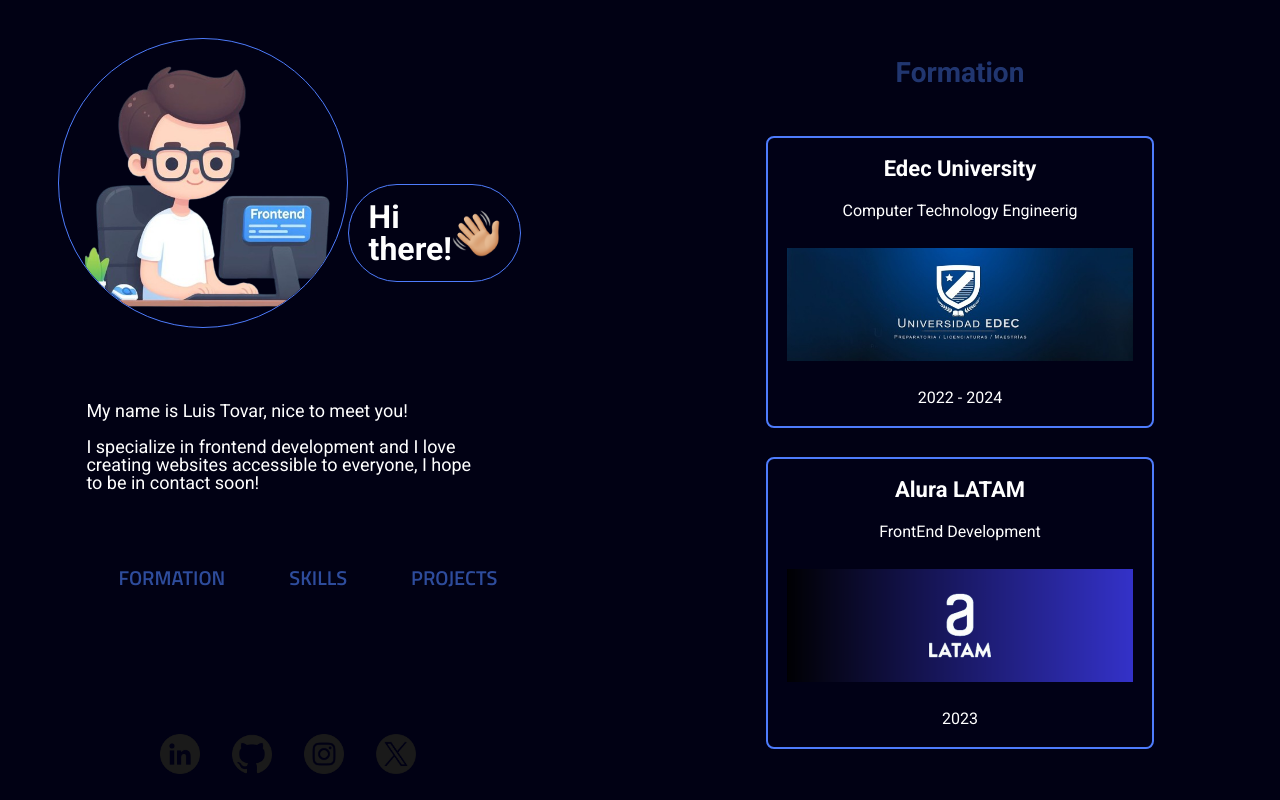
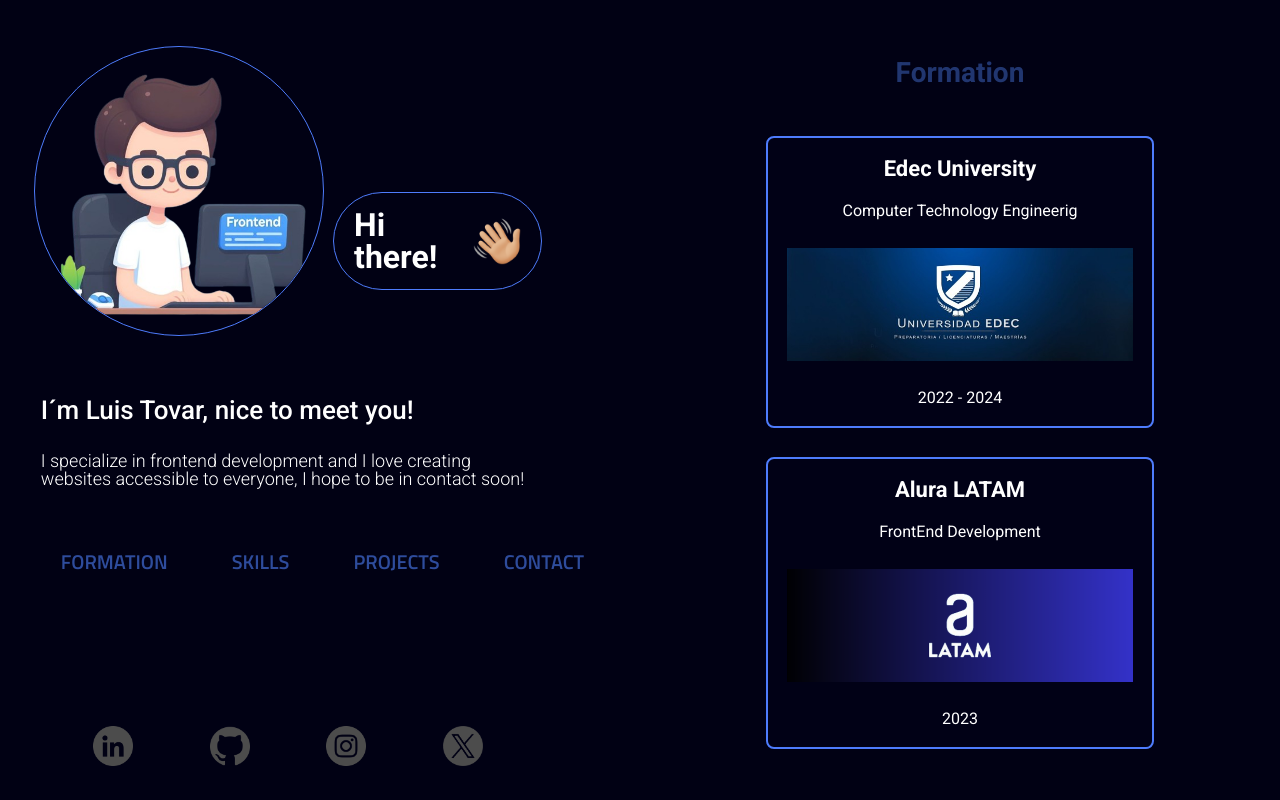
Before and after one commit to LTovarAlc/Porfolio, a React (Create React App) app: page / in a window 1280 px wide. Built offline with nearby package versions, Linux system fonts and the light colour scheme.

Commit message:
update presentation styles

```diff
--- a/src/Components/Presentation/presentation.css
+++ b/src/Components/Presentation/presentation.css
@@ -10,7 +10,7 @@
     justify-content: space-around;
     align-items: center;
     height: 40%;
-    width: 80%;
+    width: 90%;
 }
 
 .Avatar{
@@ -43,35 +43,44 @@
 }
 
 .description{
-    width: 70%;
-    height: 20%;
+    width: 90%;
+    height: 15%;
     display: flex;
-    align-items: center;
+    flex-direction: column;
+    justify-content: space-around;
+}
+
+.description h3{
+    font-size: 26px;
+    padding: 0px 12px;
+    font-weight: 500;
 }
 
 .description p{
     font-size: 18px;
+    font-weight: 300;
+    padding: 0px 12px;
 }
 
 .menu__container{
-    width: 70%;
+    width: 90%;
     height: 20%;
 }
 
 .buttons__container{
-    width: 50%;
+    width: 90%;
     display: flex;
-    justify-content: space-around;
+    justify-content: space-evenly;
 }
 
 .socialmedia__icon{
     height: 40px;
-    filter: invert(10%);
+    filter: invert(30%);
     cursor: pointer;
     margin: 0px 12px;
 }
 
 .socialmedia__icon:hover{
     transition: 0.3s ease;
-    filter: invert(50%);
+    filter: invert(100%);
 }
--- a/src/Components/Presentation/presentation.jsx
+++ b/src/Components/Presentation/presentation.jsx
@@ -24,8 +24,9 @@ const Presentation = () => {
           </div>
         </div>
         <div className="description">
+          <h3>I´m Luis Tovar, nice to meet you!</h3>
           <p>
-            My name is Luis Tovar, nice to meet you!<br /> <br /> I specialize in
+            I specialize in
             frontend development and I love creating websites accessible to
             everyone, I hope to be in contact soon!
           </p>
--- a/src/Components/menu/menu.jsx
+++ b/src/Components/menu/menu.jsx
@@ -12,6 +12,7 @@ const Menu = ({scrollToSection}) => {
     <li><a href="#formation" onClick={(e) => handleClick("formation", e)}>Formation</a></li>
     <li><a href="#skills" onClick={(e) => handleClick("skills", e)}>Skills</a></li>
     <li><a href="#projects" onClick={(e) => handleClick("projects", e)}>Projects</a></li>
+    <li><a href="">Contact</a></li>
   </ul>
 }
 
```
